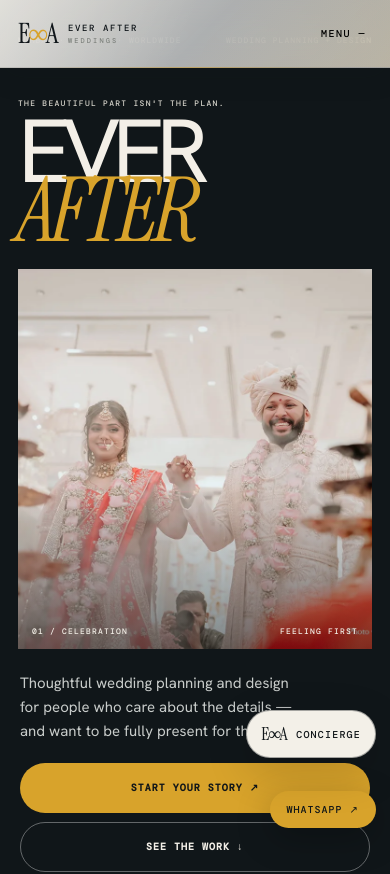
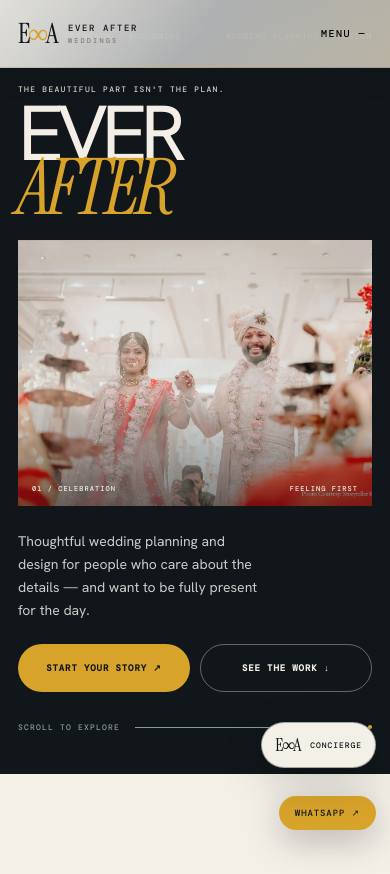
Before and after one commit to copywrk0-lgtm/ever-after-wedding, a Next.js app: page / in a window 390 px wide. Shown: the top 874 px of the page. Built offline with nearby package versions, Linux system fonts and the light colour scheme.

Commit message:
Refine mobile hero composition and floating actions

```diff
--- a/src/app/globals.css
+++ b/src/app/globals.css
@@ -271,3 +271,70 @@
     background:linear-gradient(115deg,rgba(255,255,255,.32),transparent 48%,rgba(216,163,43,.07));
   }
 }
+
+/* MOBILE HERO COMPOSITION V2 */
+@media(max-width:650px){
+  .campaign-hero{
+    min-height:auto !important;
+    padding:30px 18px 42px !important;
+    background:#101619;
+  }
+  .hero-topline{
+    margin-bottom:34px !important;
+    color:#c7c9c4;
+  }
+  .hero-title-wrap{
+    margin-bottom:26px !important;
+  }
+  .campaign-hero h1{
+    font-size:clamp(4.7rem,20vw,6.8rem) !important;
+    line-height:.69 !important;
+    letter-spacing:-.085em !important;
+  }
+  .hero-photo{
+    width:100% !important;
+    aspect-ratio:4 / 3 !important;
+    height:auto !important;
+    margin-bottom:24px !important;
+  }
+  .hero-photo img{
+    object-position:center center !important;
+  }
+  .hero-copy{
+    padding:0 !important;
+  }
+  .hero-copy>p{
+    max-width:31ch !important;
+    font-size:14px !important;
+    line-height:1.65 !important;
+  }
+  .hero-actions{
+    grid-template-columns:1fr 1fr !important;
+    gap:10px !important;
+    margin-top:22px !important;
+  }
+  .hero-actions .button{
+    width:100% !important;
+    min-height:48px !important;
+    font-size:9px !important;
+    padding:13px 10px !important;
+  }
+  .hero-bottom{
+    margin-top:30px !important;
+  }
+  .hero-photo-caption{
+    font-size:7px !important;
+  }
+  .concierge-trigger{
+    right:14px !important;
+    bottom:76px !important;
+    padding:10px 13px !important;
+    font-size:8px !important;
+  }
+  .floating-wa{
+    right:14px !important;
+    bottom:14px !important;
+    padding:11px 16px !important;
+    font-size:9px !important;
+  }
+}
```
